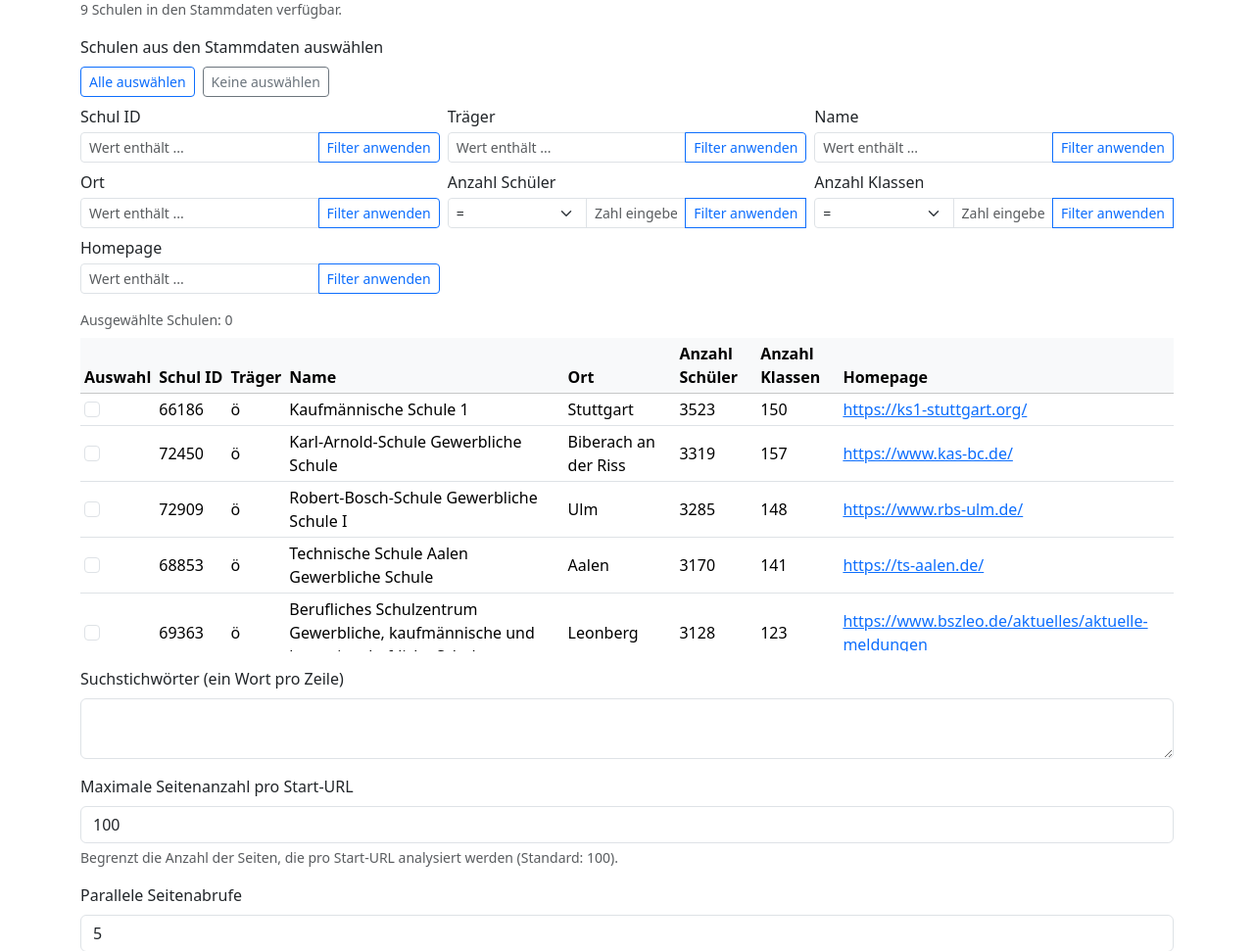
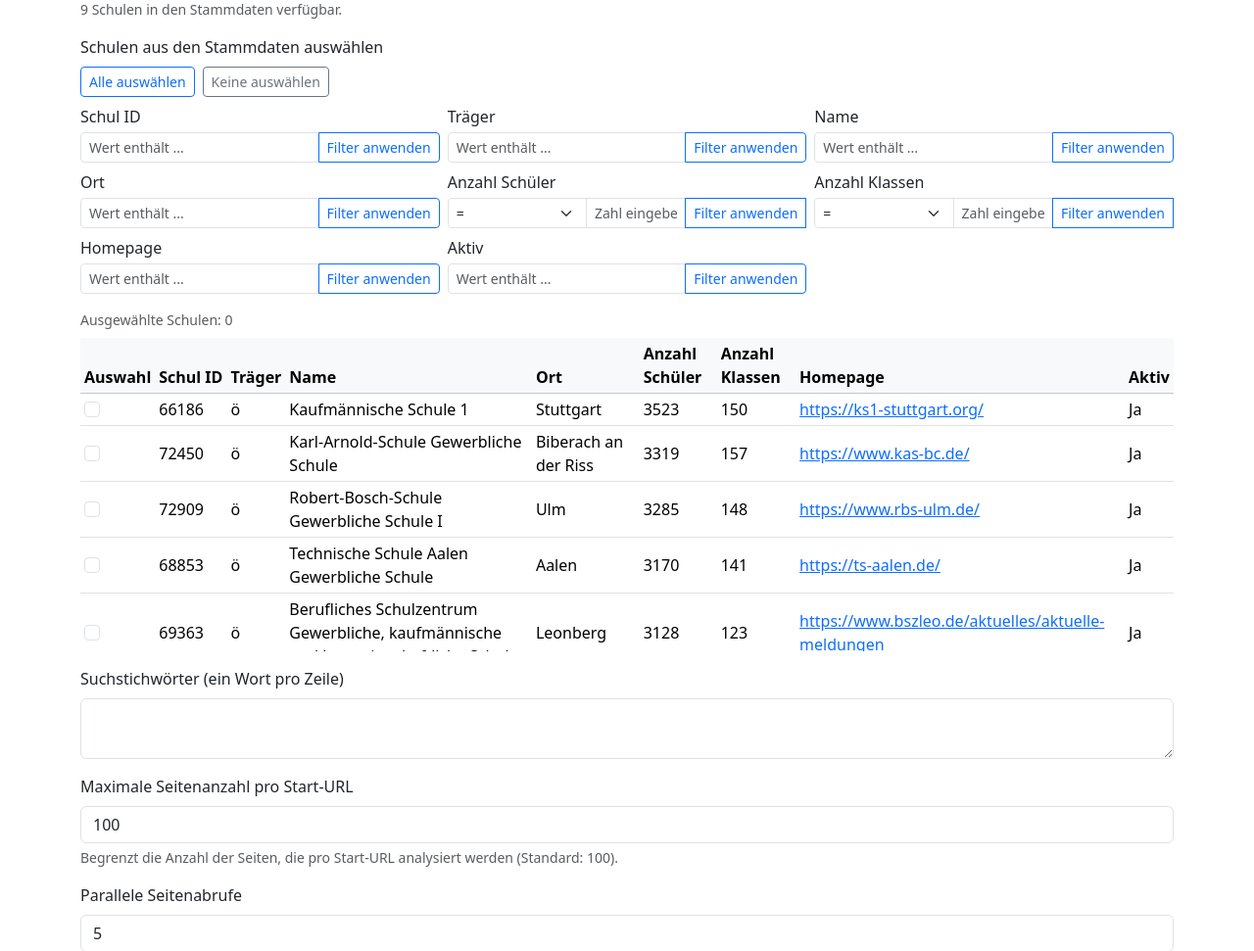
Before and after one commit to besauer/crawler2, a Flask app: page / in a window 1280 px wide. Shown: the part 218-1189 px from the top of the page at 98% size. Run offline with Flask 3, Linux system fonts and the light colour scheme.

Commit message:
Filter search selection to active schools

```diff
--- a/app.py
+++ b/app.py
@@ -48,6 +48,7 @@ STAMMDATEN_FIELDS = [
     {"key": "anzahl_schueler", "label": "Anzahl Schüler", "type": "numeric"},
     {"key": "anzahl_klassen", "label": "Anzahl Klassen", "type": "numeric"},
     {"key": "homepage", "label": "Homepage"},
+    {"key": "aktiv", "label": "Aktiv"},
 ]
 
 
@@ -347,6 +348,25 @@ def _coerce_int(value: object) -> Optional[int]:
             return None
 
 
+def _coerce_bool(value: object, *, default: bool = True) -> bool:
+    if value is None:
+        return default
+    if isinstance(value, bool):
+        return value
+    if isinstance(value, (int, float)):
+        if isinstance(value, float) and math.isnan(value):
+            return default
+        return bool(int(value))
+    text = str(value).strip().lower()
+    if not text:
+        return default
+    if text in {"1", "true", "wahr", "ja", "j", "y", "aktiv", "active", "x"}:
+        return True
+    if text in {"0", "false", "falsch", "nein", "n", "inactive", "inaktiv"}:
+        return False
+    return default
+
+
 def load_stammdaten() -> List[Dict[str, object]]:
     with stammdaten_lock:
         if not STAMMDATEN_PATH.exists():
@@ -370,6 +390,7 @@ def load_stammdaten() -> List[Dict[str, object]]:
                     "anzahl_schueler": _coerce_int(entry.get("anzahl_schueler")),
                     "anzahl_klassen": _coerce_int(entry.get("anzahl_klassen")),
                     "homepage": _coerce_str(entry.get("homepage")),
+                    "aktiv": _coerce_bool(entry.get("aktiv"), default=True),
                 }
                 if record["homepage"]:
                     records.append(record)
@@ -418,8 +439,8 @@ def parse_stammdaten_excel(file_storage) -> List[Dict[str, object]]:
             column_map[key] = header_map[normalized]
 
     if len(column_map) < len(STAMMDATEN_FIELDS):
-        for idx, field in enumerate(STAMMDATEN_FIELDS):
-            column_map.setdefault(field["key"], idx)
+        for field in STAMMDATEN_FIELDS:
+            column_map.setdefault(field["key"], None)
 
     records: List[Dict[str, object]] = []
     for raw_row in rows[1:]:
@@ -435,6 +456,8 @@ def parse_stammdaten_excel(file_storage) -> List[Dict[str, object]]:
             cell_value = values[column_index] if column_index is not None and column_index < len(values) else None
             if field["key"] in {"anzahl_schueler", "anzahl_klassen"}:
                 record[field["key"]] = _coerce_int(cell_value)
+            elif field["key"] == "aktiv":
+                record[field["key"]] = _coerce_bool(cell_value, default=True)
             else:
                 record[field["key"]] = _coerce_str(cell_value)
 
@@ -637,7 +660,8 @@ def run_crawl_job(job: CrawlJob) -> None:
 
 @app.route("/", methods=["GET", "POST"])
 def index():
-    stammdaten_records = load_stammdaten()
+    all_stammdaten_records = load_stammdaten()
+    stammdaten_records = [record for record in all_stammdaten_records if record.get("aktiv", True)]
     keywords_input = ""
     selected_homepages: List[str] = []
     max_pages = MAX_PAGES_DEFAULT
@@ -684,7 +708,7 @@ def index():
         end_date_value: Optional[date] = None
 
         if not stammdaten_records:
-            error = "Es sind keine Stammdaten vorhanden. Bitte importieren Sie zuerst Schulen."
+            error = "Es sind keine aktiven Stammdaten vorhanden. Bitte importieren oder aktivieren Sie Schulen."
         elif not selected_homepages:
             error = "Bitte wählen Sie mindestens eine Schule aus den Stammdaten aus."
         elif not keywords:
--- a/stammdaten.json
+++ b/stammdaten.json
@@ -6,7 +6,8 @@
     "ort": "Stuttgart",
     "anzahl_schueler": 3523,
     "anzahl_klassen": 150,
-    "homepage": "https://ks1-stuttgart.org/"
+    "homepage": "https://ks1-stuttgart.org/",
+    "aktiv": true
   },
   {
     "schul_id": "72450",
@@ -15,7 +16,8 @@
     "ort": "Biberach an der Riss",
     "anzahl_schueler": 3319,
     "anzahl_klassen": 157,
-    "homepage": "https://www.kas-bc.de/"
+    "homepage": "https://www.kas-bc.de/",
+    "aktiv": true
   },
   {
     "schul_id": "72909",
@@ -24,7 +26,8 @@
     "ort": "Ulm",
     "anzahl_schueler": 3285,
     "anzahl_klassen": 148,
-    "homepage": "https://www.rbs-ulm.de/"
+    "homepage": "https://www.rbs-ulm.de/",
+    "aktiv": true
   },
   {
     "schul_id": "68853",
@@ -33,7 +36,8 @@
     "ort": "Aalen",
     "anzahl_schueler": 3170,
     "anzahl_klassen": 141,
-    "homepage": "https://ts-aalen.de/"
+    "homepage": "https://ts-aalen.de/",
+    "aktiv": true
   },
   {
     "schul_id": "69363",
@@ -42,7 +46,8 @@
     "ort": "Leonberg",
     "anzahl_schueler": 3128,
     "anzahl_klassen": 123,
-    "homepage": "https://www.bszleo.de/aktuelles/aktuelle-meldungen"
+    "homepage": "https://www.bszleo.de/aktuelles/aktuelle-meldungen",
+    "aktiv": true
   },
   {
     "schul_id": "69474",
@@ -51,7 +56,8 @@
     "ort": "Neckarsulm",
     "anzahl_schueler": 3022,
     "anzahl_klassen": 142,
-    "homepage": "https://www.css-nsu.de/"
+    "homepage": "https://www.css-nsu.de/",
+    "aktiv": true
   },
   {
     "schul_id": "69549",
@@ -60,7 +66,8 @@
     "ort": "Schorndorf",
     "anzahl_schueler": 2864,
     "anzahl_klassen": 117,
-    "homepage": "https://gsso.de/"
+    "homepage": "https://gsso.de/",
+    "aktiv": true
   },
   {
     "schul_id": "102468",
@@ -69,7 +76,8 @@
     "ort": "Offenburg",
     "anzahl_schueler": 2835,
     "anzahl_klassen": 120,
-    "homepage": "https://www.gs-offenburg.de/"
+    "homepage": "https://www.gs-offenburg.de/",
+    "aktiv": true
   },
   {
     "schul_id": "72870",
@@ -78,6 +86,7 @@
     "ort": "Tübingen",
     "anzahl_schueler": 2766,
     "anzahl_klassen": 123,
-    "homepage": "https://www.gs-tuebingen.de/willkommen"
+    "homepage": "https://www.gs-tuebingen.de/willkommen",
+    "aktiv": true
   }
 ]
--- a/templates/index.html
+++ b/templates/index.html
@@ -119,6 +119,7 @@
                             <th scope="col">Anzahl Schüler</th>
                             <th scope="col">Anzahl Klassen</th>
                             <th scope="col">Homepage</th>
+                            <th scope="col">Aktiv</th>
                         </tr>
                         </thead>
                         <tbody>
@@ -129,7 +130,11 @@
                                         <input class="form-check-input school-checkbox" type="checkbox" value="{{ record.homepage }}" id="school-{{ loop.index }}" name="start_urls"
                                                {% if record.homepage in selected_homepages %}checked{% endif %}
                                                {% for field in stammdaten_fields %}
-                                                   data-{{ field.key|replace('_', '-') }}="{{ record[field.key]|default('', true) }}"
+                                                   {% if field.key == 'aktiv' %}
+                                                       data-aktiv="{{ 'ja' if record.get(field.key, True) else 'nein' }}"
+                                                   {% else %}
+                                                       data-{{ field.key|replace('_', '-') }}="{{ record.get(field.key, '') }}"
+                                                   {% endif %}
                                                {% endfor %}>
                                         <label class="form-check-label small" for="school-{{ loop.index }}">&nbsp;</label>
                                     </div>
@@ -147,6 +152,7 @@
                                         –
                                     {% endif %}
                                 </td>
+                                <td>{{ 'Ja' if record.get('aktiv', True) else 'Nein' }}</td>
                             </tr>
                         {% endfor %}
                         </tbody>
--- a/templates/stammdaten.html
+++ b/templates/stammdaten.html
@@ -91,6 +91,7 @@
                                 –
                             {% endif %}
                         </td>
+                        <td>{{ 'Ja' if record.get('aktiv', True) else 'Nein' }}</td>
                     </tr>
                 {% endfor %}
                 </tbody>
```
Also changed, not shown: README.md.
